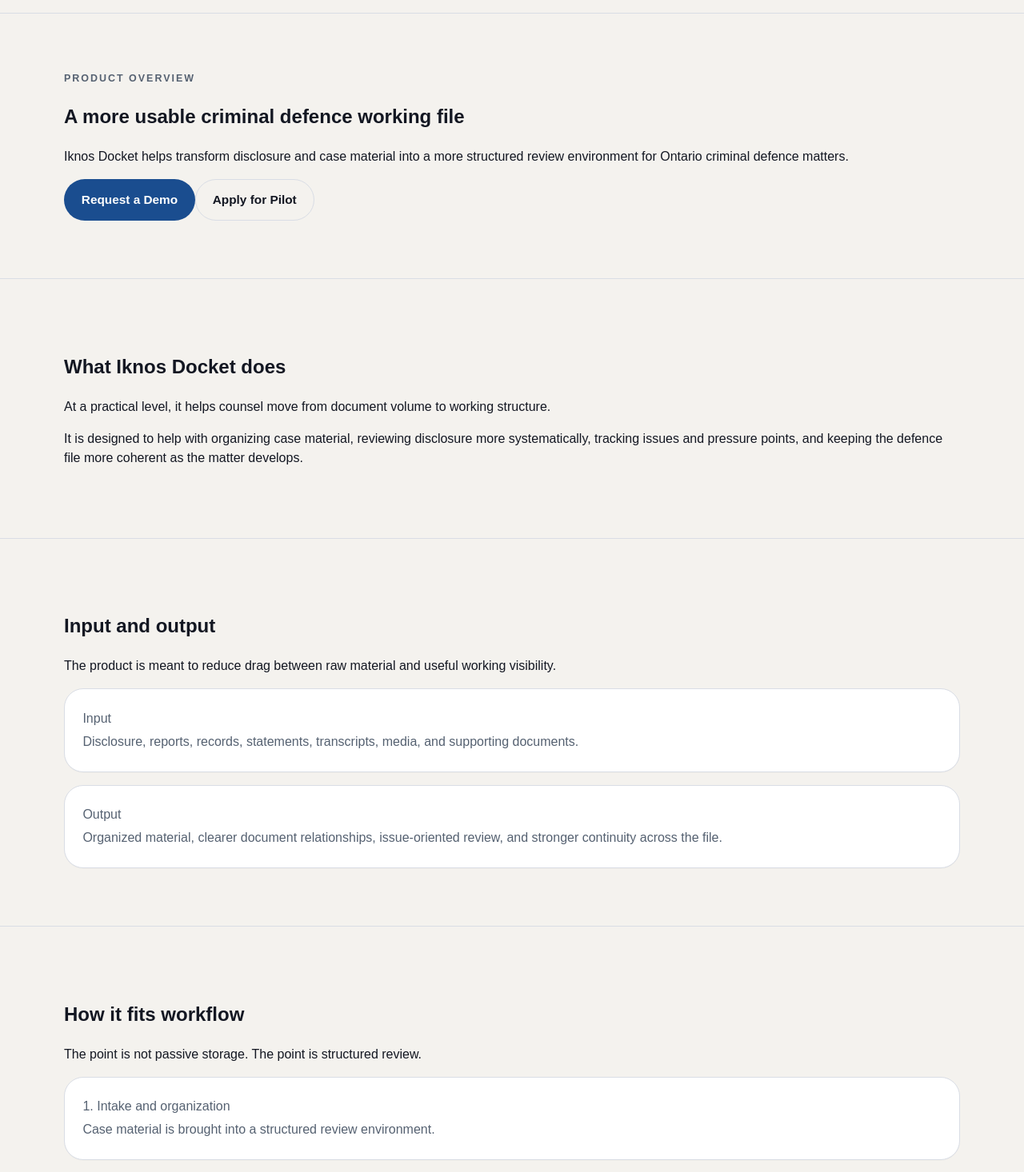
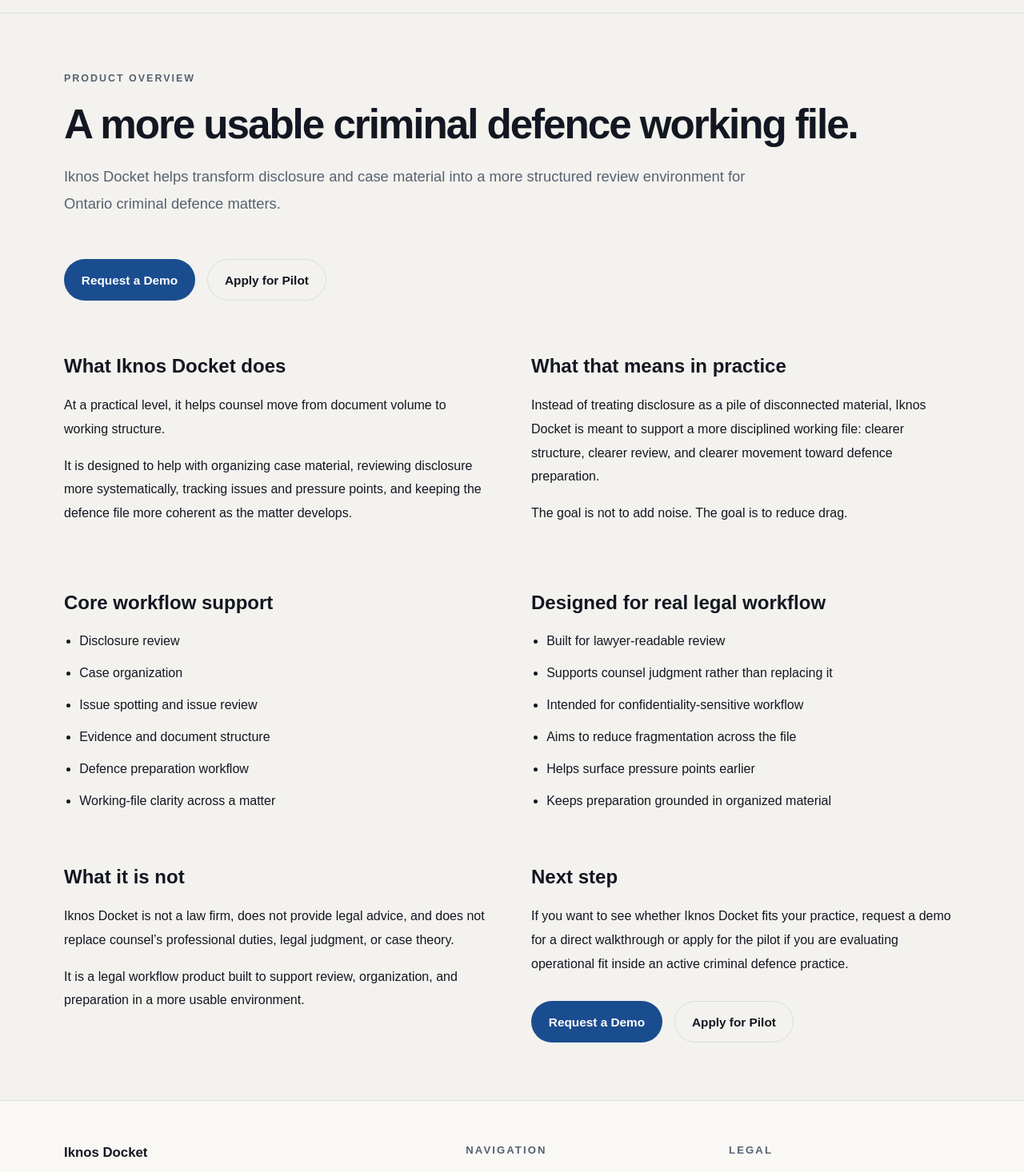
Before and after one commit to Nova-Legal/iknos-docket-site, a Next.js app: page /product in a window 1280 px wide. Shown: the part 60-1526 px from the top of the page at 80% size. Built offline with nearby package versions, Linux system fonts and the light colour scheme.

Commit message:
Upgrade product page structure and messaging

```diff
--- a/app/globals.css
+++ b/app/globals.css
@@ -426,6 +426,59 @@
   line-height: 1.8;
 }
 
+.page-stack {
+  display: grid;
+  gap: 4rem;
+}
+
+.page-hero {
+  display: grid;
+  gap: 1.25rem;
+  max-width: 64rem;
+}
+
+.page-hero h1 {
+  margin: 0;
+  font-size: clamp(2.2rem, 4vw, 3.6rem);
+  line-height: 1.1;
+  letter-spacing: -0.04em;
+}
+
+.page-lead {
+  margin: 0;
+  max-width: 56rem;
+  color: var(--muted);
+  font-size: 1.15rem;
+  line-height: 1.85;
+}
+
+.content-grid {
+  display: grid;
+  grid-template-columns: repeat(2, minmax(0, 1fr));
+  gap: 3rem;
+}
+
+.content-grid h2 {
+  margin-top: 0;
+  margin-bottom: 1rem;
+}
+
+.content-grid p {
+  margin: 0 0 1rem;
+  line-height: 1.85;
+}
+
+.clean-list {
+  margin: 0;
+  padding-left: 1.2rem;
+  display: grid;
+  gap: 0.8rem;
+}
+
+.clean-list li {
+  line-height: 1.7;
+}
+
 @media (max-width: 900px) {
   .split-section {
     grid-template-columns: 1fr;
@@ -433,7 +486,8 @@
   }
 
   .feature-grid,
-  .feature-grid--three {
+  .feature-grid--three,
+  .content-grid {
     grid-template-columns: 1fr;
   }
 }
--- a/app/product/page.tsx
+++ b/app/product/page.tsx
@@ -1,62 +1,114 @@
-import { Hero } from "@/components/hero";
-import { Section } from "@/components/section";
-import { CtaBand } from "@/components/cta-band";
+import Link from "next/link";
 
 export default function ProductPage() {
   return (
-    <>
-      <Hero
-        eyebrow="Product overview"
-        title="A more usable criminal defence working file"
-        description="Iknos Docket helps transform disclosure and case material into a more structured review environment for Ontario criminal defence matters."
-        primaryHref="/demo"
-        primaryLabel="Request a Demo"
-        secondaryHref="/pilot"
-        secondaryLabel="Apply for Pilot"
-      />
-
-      <Section title="What Iknos Docket does" intro="At a practical level, it helps counsel move from document volume to working structure.">
-        <p>It is designed to help with organizing case material, reviewing disclosure more systematically, tracking issues and pressure points, and keeping the defence file more coherent as the matter develops.</p>
-      </Section>
-
-      <Section title="Input and output" intro="The product is meant to reduce drag between raw material and useful working visibility.">
-        <div className="grid-list md:grid-cols-2">
-          <div className="card">
-            <p className="font-semibold">Input</p>
-            <p className="mt-2 text-[var(--muted)]">Disclosure, reports, records, statements, transcripts, media, and supporting documents.</p>
-          </div>
-          <div className="card">
-            <p className="font-semibold">Output</p>
-            <p className="mt-2 text-[var(--muted)]">Organized material, clearer document relationships, issue-oriented review, and stronger continuity across the file.</p>
+    <section className="section">
+      <div className="container page-stack">
+        <div className="page-hero">
+          <p className="eyebrow">Product overview</p>
+          <h1>A more usable criminal defence working file.</h1>
+          <p className="page-lead">
+            Iknos Docket helps transform disclosure and case material into a
+            more structured review environment for Ontario criminal defence matters.
+          </p>
+          <div className="hero-actions">
+            <Link href="/demo" className="btn btn-primary">
+              Request a Demo
+            </Link>
+            <Link href="/pilot" className="btn btn-secondary">
+              Apply for Pilot
+            </Link>
           </div>
         </div>
-      </Section>
 
-      <Section title="How it fits workflow" intro="The point is not passive storage. The point is structured review.">
-        <div className="grid-list">
-          {[
-            ["1. Intake and organization", "Case material is brought into a structured review environment."],
-            ["2. Review and sorting", "Material is organized in a way that supports working review rather than passive storage."],
-            ["3. Issue-focused analysis", "Potential issues, relationships, and lines of attention are easier to track."],
-            ["4. Ongoing defence workflow", "The file remains more workable as disclosure grows, strategy evolves, and deadlines move."]
-          ].map(([title, body]) => (
-            <div key={title} className="card">
-              <p className="font-semibold">{title}</p>
-              <p className="mt-2 text-[var(--muted)]">{body}</p>
+        <div className="content-grid">
+          <div>
+            <h2>What Iknos Docket does</h2>
+            <p>
+              At a practical level, it helps counsel move from document volume
+              to working structure.
+            </p>
+            <p>
+              It is designed to help with organizing case material, reviewing
+              disclosure more systematically, tracking issues and pressure
+              points, and keeping the defence file more coherent as the matter
+              develops.
+            </p>
+          </div>
+
+          <div>
+            <h2>What that means in practice</h2>
+            <p>
+              Instead of treating disclosure as a pile of disconnected material,
+              Iknos Docket is meant to support a more disciplined working file:
+              clearer structure, clearer review, and clearer movement toward
+              defence preparation.
+            </p>
+            <p>
+              The goal is not to add noise. The goal is to reduce drag.
+            </p>
+          </div>
+        </div>
+
+        <div className="content-grid">
+          <div>
+            <h2>Core workflow support</h2>
+            <ul className="clean-list">
+              <li>Disclosure review</li>
+              <li>Case organization</li>
+              <li>Issue spotting and issue review</li>
+              <li>Evidence and document structure</li>
+              <li>Defence preparation workflow</li>
+              <li>Working-file clarity across a matter</li>
+            </ul>
+          </div>
+
+          <div>
+            <h2>Designed for real legal workflow</h2>
+            <ul className="clean-list">
+              <li>Built for lawyer-readable review</li>
+              <li>Supports counsel judgment rather than replacing it</li>
+              <li>Intended for confidentiality-sensitive workflow</li>
+              <li>Aims to reduce fragmentation across the file</li>
+              <li>Helps surface pressure points earlier</li>
+              <li>Keeps preparation grounded in organized material</li>
+            </ul>
+          </div>
+        </div>
+
+        <div className="content-grid">
+          <div>
+            <h2>What it is not</h2>
+            <p>
+              Iknos Docket is not a law firm, does not provide legal advice,
+              and does not replace counsel’s professional duties, legal
+              judgment, or case theory.
+            </p>
+            <p>
+              It is a legal workflow product built to support review,
+              organization, and preparation in a more usable environment.
+            </p>
+          </div>
+
+          <div>
+            <h2>Next step</h2>
+            <p>
+              If you want to see whether Iknos Docket fits your practice,
+              request a demo for a direct walkthrough or apply for the pilot if
+              you are evaluating operational fit inside an active criminal
+              defence practice.
+            </p>
+            <div className="hero-actions">
+              <Link href="/demo" className="btn btn-primary">
+                Request a Demo
+              </Link>
+              <Link href="/pilot" className="btn btn-secondary">
+                Apply for Pilot
+              </Link>
             </div>
-          ))}
+          </div>
         </div>
-      </Section>
-
-      <Section title="Who it is built for" intro="The fit is specific.">
-        <p>Iknos Docket is being built for Ontario criminal defence counsel and firms that deal with disclosure-heavy files, fragmented case material, and the operational burden of keeping a defence file truly reviewable.</p>
-      </Section>
-
-      <Section title="What it is not" intro="This language matters.">
-        <p>Iknos Docket is not a replacement for legal judgment. It does not make defence decisions for counsel. It is a workflow product designed to support human review, legal thinking, and file control.</p>
-      </Section>
-
-      <CtaBand />
-    </>
+      </div>
+    </section>
   );
 }
```
